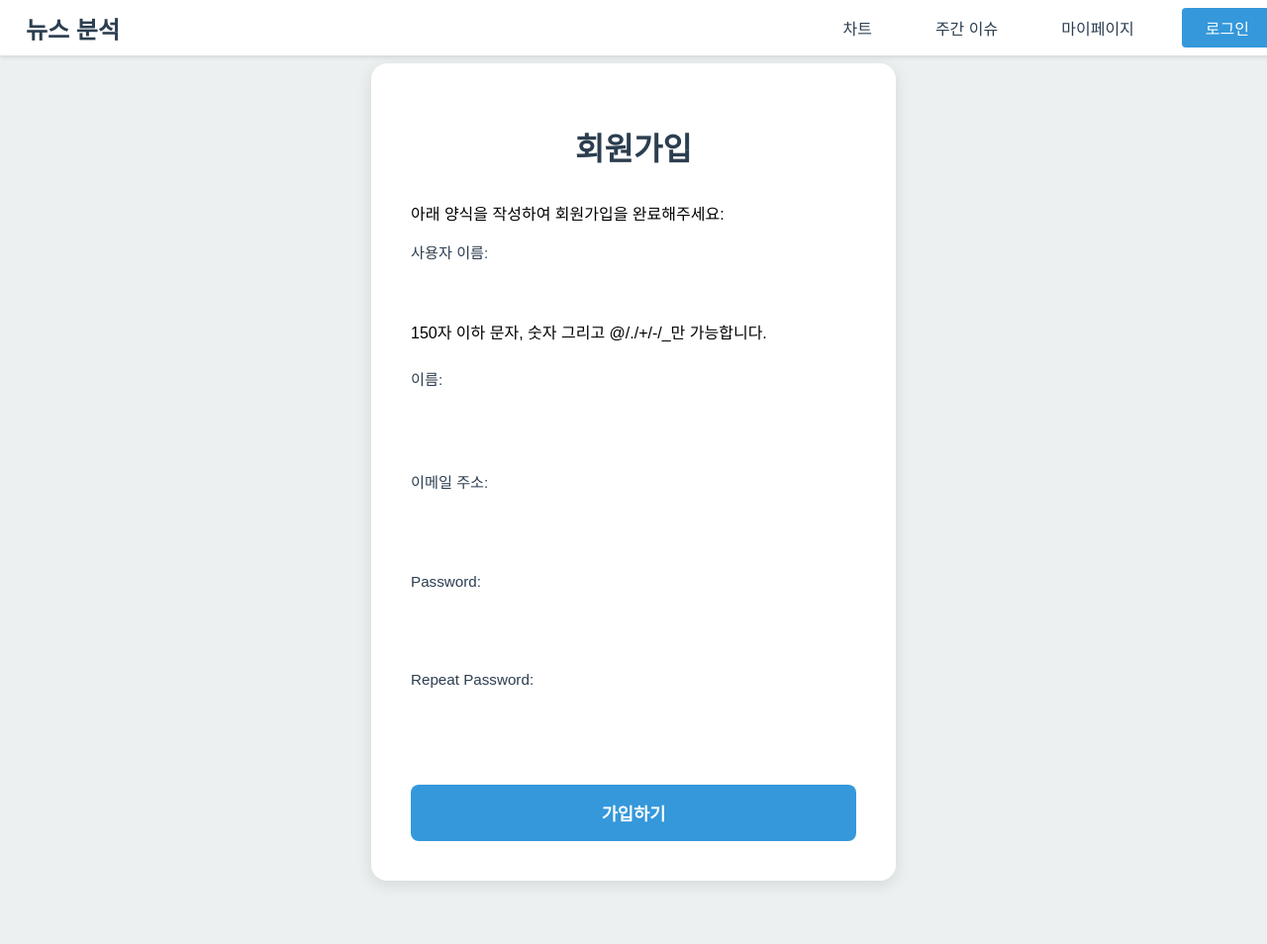
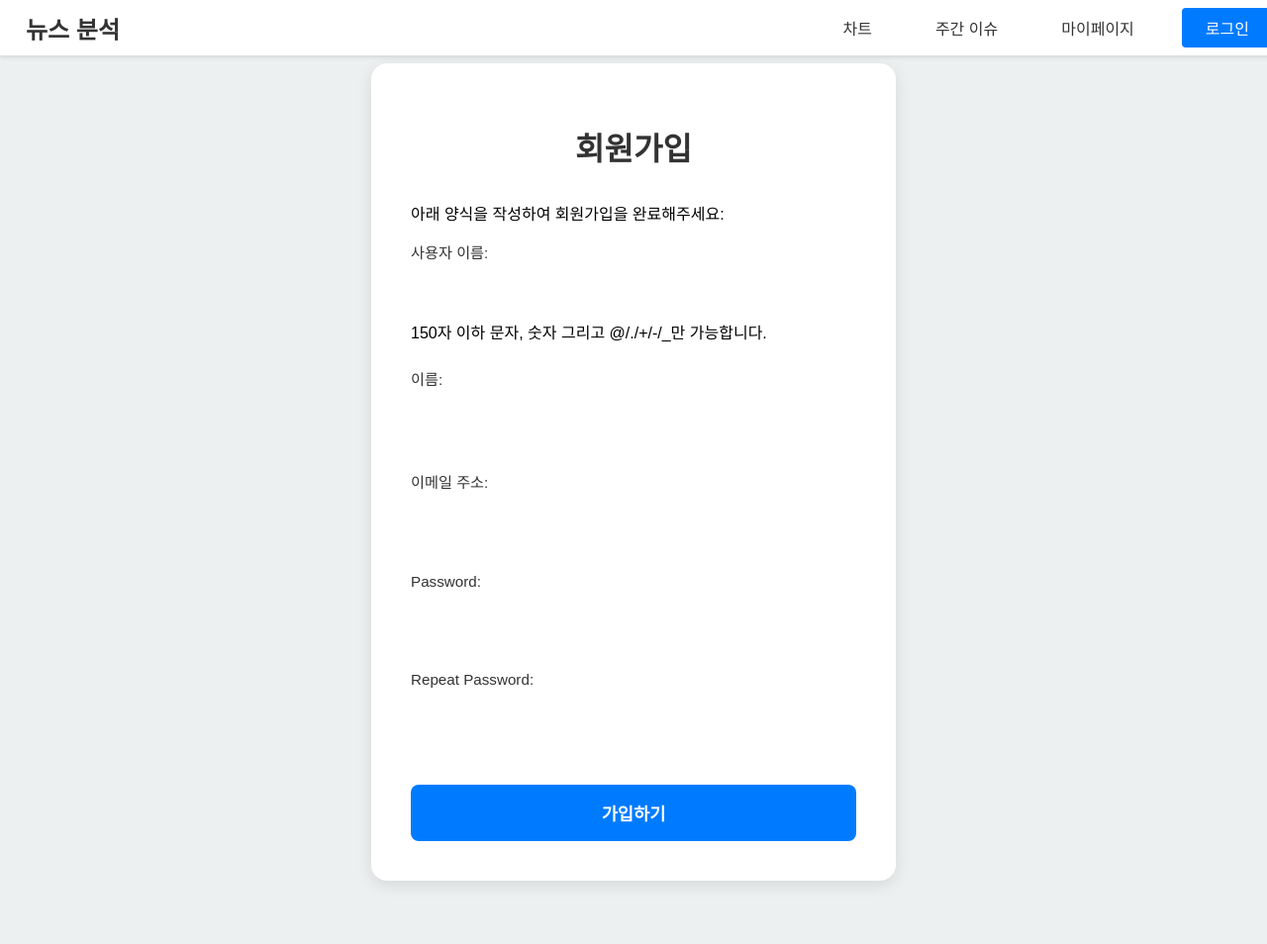
Before and after one commit to jinmiee/news-exploration, a Django app: page /account/signup/ in a window 1280 px wide. Shown: the whole page at 99% size. Run offline with Django 5.2, Linux system fonts and the light colour scheme; parts of the project's set-up code (start-up, migrations or seed data) failed here and were passed over.

Commit message:
주간이슈css수정

```diff
--- a/account/static/css/base.css
+++ b/account/static/css/base.css
@@ -1,9 +1,9 @@
 /* ===== CSS 변수 ===== */
 :root {
-    --primary-color: #2c3e50; /* 기존 색상 유지 */
-    --secondary-color: #3498db; /* 기존 색상 유지 */
+    --primary-color: #333; /* 기존 색상 유지 */
+    --secondary-color: #007bff; /* 기존 색상 유지 */
     --accent-color: #e74c3c;
-    --text-color: #2c3e50;
+    --text-color: #333;
     --background-color: #ecf0f1;
 }
 
--- a/account/static/css/chart.css
+++ b/account/static/css/chart.css
@@ -32,7 +32,7 @@ body {
 
 .chart-header {
     text-align: center;
-    margin-top: 3rem;
+    margin-top: 4rem;
     margin-bottom: 2rem;
 }
 
@@ -45,7 +45,7 @@ body {
 .subtitle {
     color: #333;
     font-size: 1.1rem;
-    opacity:.5
+    opacity:.5 /*투명도*/
 }
 
 /* ===== 뉴스 리스트 ===== */
```
Also changed, not shown: account/static/css/weekly_issues.css (+11 -8 lines).
